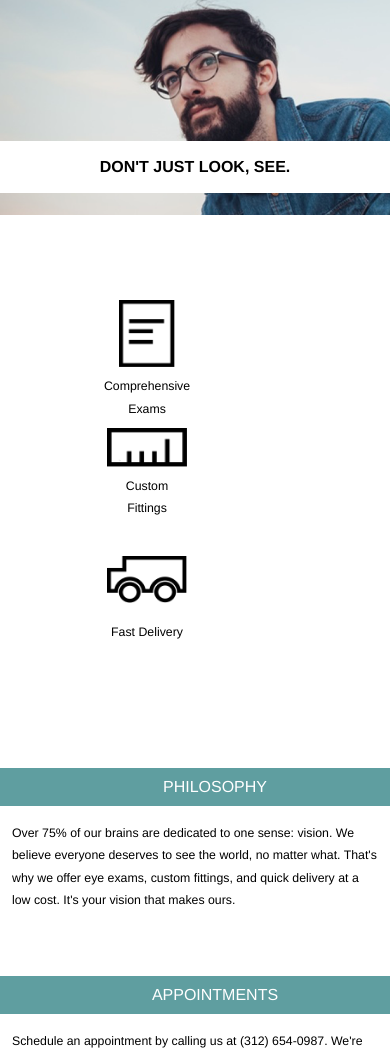
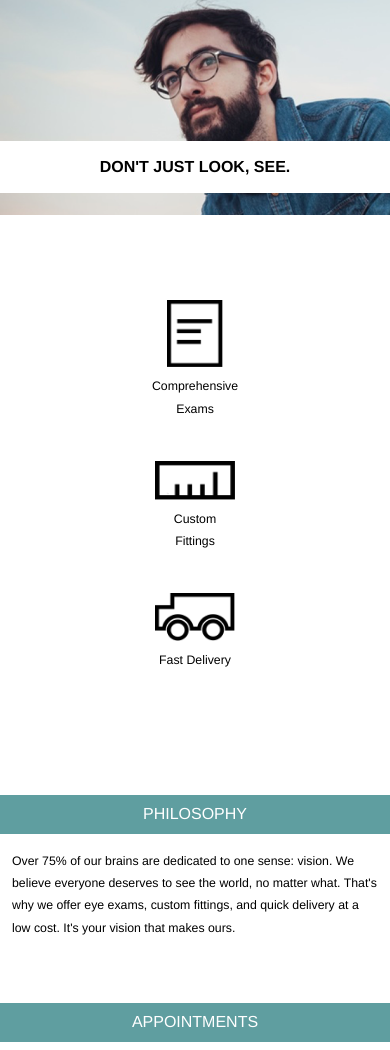
Before and after one commit to laurenbertca/tortoiseshell-optics, a plain HTML site: page index.html in a window 390 px wide. Shown: the part 57-1107 px from the top of the page. Drawn offline with Linux system fonts and the light colour scheme.

Commit message:
all styling complete along with responsive design elements

```diff
--- a/resources/css/style.css
+++ b/resources/css/style.css
@@ -240,8 +240,9 @@ body {
 		align-items: center;
 	}
 
-	.specific-services {
-
+	.specific-service {
+		margin-right: 0rem;
+		height: auto;
 	}
 
 	.specific-service img {
@@ -268,6 +269,7 @@ body {
 		width: 100%;
 		text-align: center;
 		text-transform: uppercase;
+		padding: 0.5rem 0rem;
 	}
 
 	.blurbs h3 {
```
